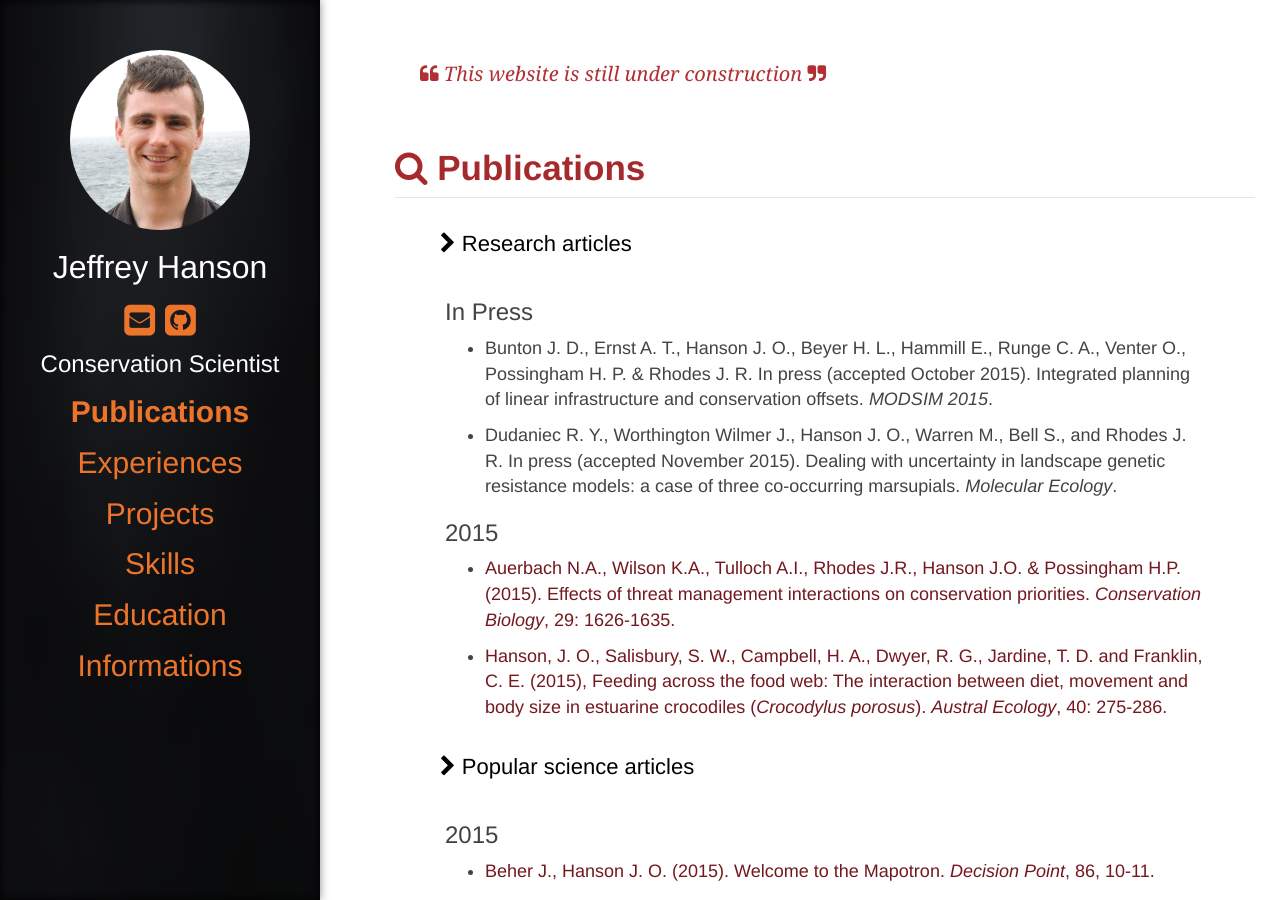
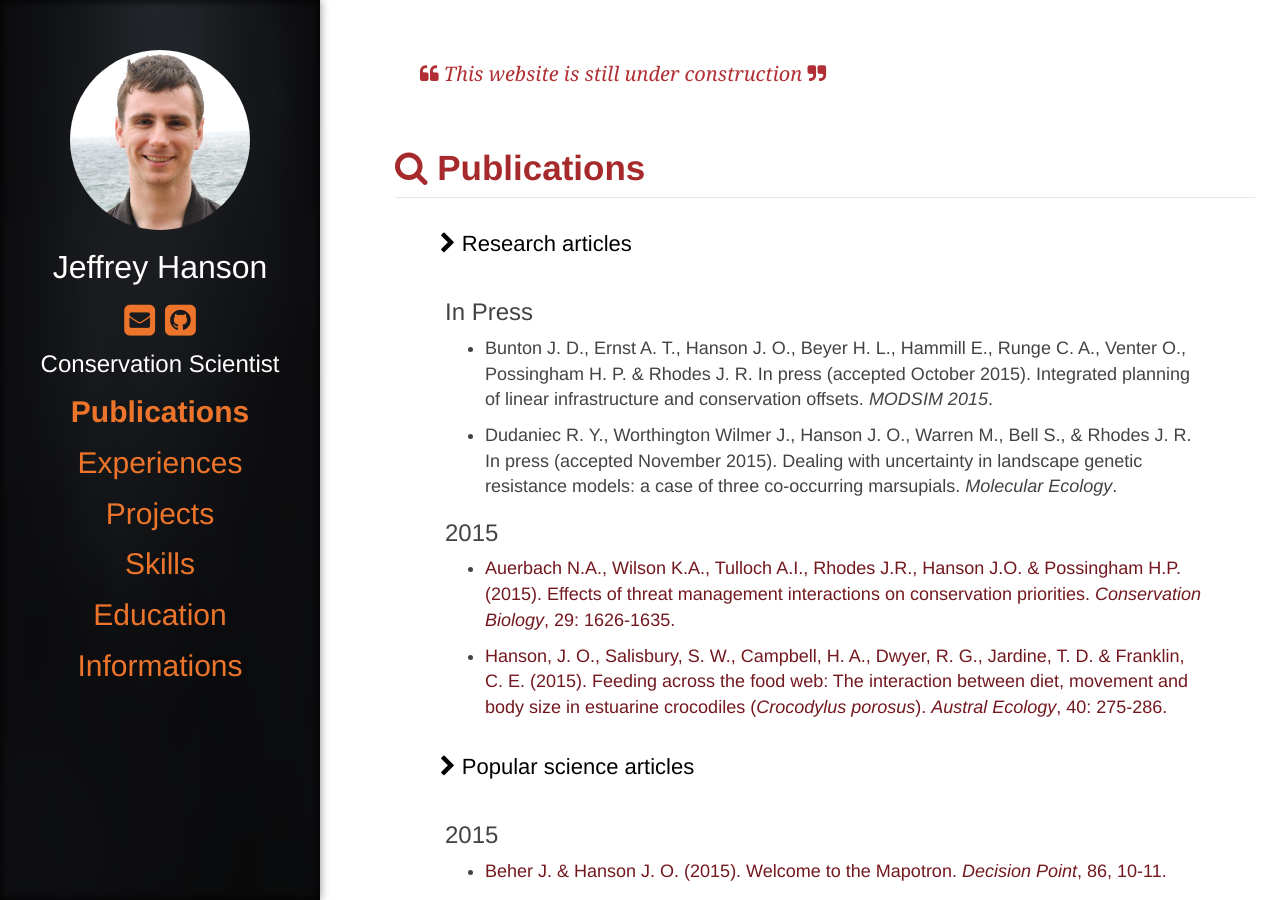
Before and after one commit to jeffreyhanson/jeffreyhanson.github.io, a Jekyll site: the page built from index.html, in a window 1280 px wide and 900 px high. Built offline with Jekyll 4.4.1, drawn with Linux system fonts in a browser that asks for light colours; nearby versions of some CDN libraries.

Commit message:
reference style fixes

```diff
--- a/_config.yml
+++ b/_config.yml
@@ -17,7 +17,7 @@ SEO_LOCAL: en_US
 #SEO_DESCRIPTION  <- summary
 #SEO_URL <- site.url
 #SEO_site_name <-title
-SEO_IMAGE: /assets/profile_photo.jpg
+SEO_IMAGE: /assets/profile.jpg
 SEO_ALEXA_VERIFY_ID:
 SEO_GOOGLE_SITE_VERIFICATION:
 
```
Also changed, not shown: _posts/publications/2015-11-22-popular-science-articles.md (+1 -1 lines), _posts/publications/2015-11-22-research-articles.md (+2 -2 lines).
